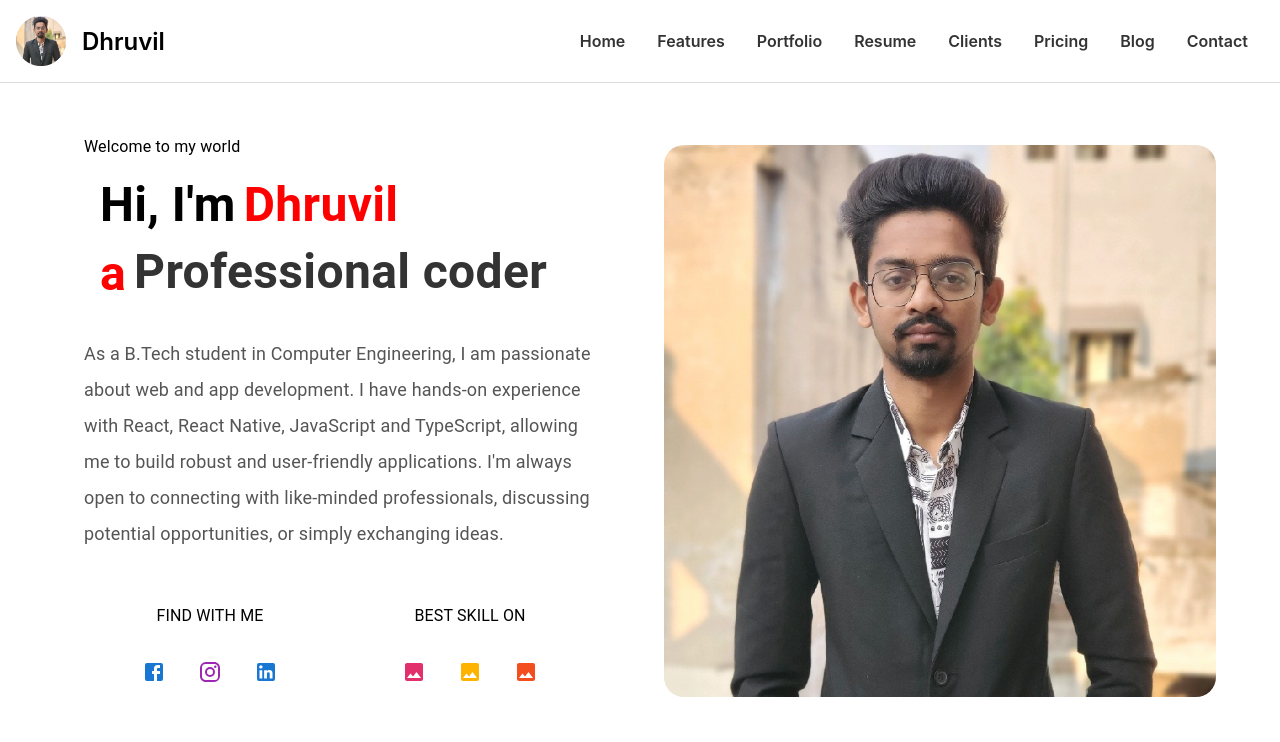
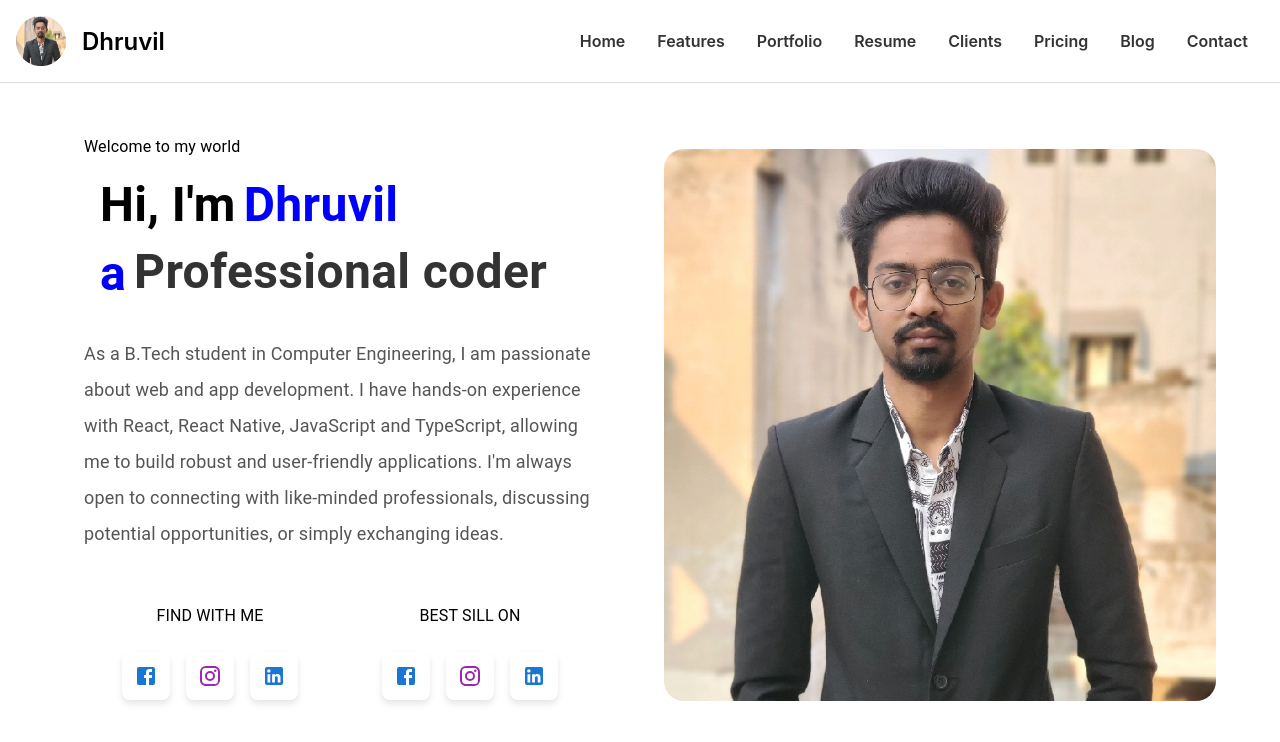
Before and after one commit to DhruvilPadshala/React-Portfolio, a React (Create React App) app: page / in a window 1280 px wide. Shown: the top 742 px of the page. Built offline with nearby package versions, Linux system fonts and the light colour scheme.

Commit message:
css include

```diff
--- a/src/Components/Home/index.js
+++ b/src/Components/Home/index.js
@@ -3,9 +3,6 @@ import { Container, Box, Typography, Grid, Avatar } from "@mui/material";
 import FacebookIcon from "@mui/icons-material/Facebook";
 import InstagramIcon from "@mui/icons-material/Instagram";
 import LinkedInIcon from "@mui/icons-material/LinkedIn";
-import InIcon from "@mui/icons-material/InsertPhoto"; // Replace with the correct icon
-import SketchIcon from "@mui/icons-material/InsertPhoto"; // Replace with the correct icon
-import FigmaIcon from "@mui/icons-material/InsertPhoto"; // Replace with the correct icon
 import profilePic from "../../assets/Home/Dhruvil.jpg";
 
 const Home = () => {
@@ -13,10 +10,7 @@ const Home = () => {
     <Container className="rn-slider-area" sx={{ p: 4 }}>
       <Grid container spacing={6} alignItems="center">
         <Grid item xs={12} md={6} order={{ xs: 2, md: 1 }}>
-          <Box
-            className="text"
-            sx={{ textAlign: { xs: "left", md: "left" }}}
-          >
+          <Box className="text" sx={{ textAlign: { xs: "", md: "left" } }}>
             <Typography variant="body1">Welcome to my world</Typography>
             <Box
               sx={{
@@ -31,7 +25,7 @@ const Home = () => {
               <Typography
                 variant="h4"
                 sx={{
-                  fontSize: { xs: "2rem", sm: "2rem", md: "3rem" },
+                  fontSize: { xs: "1.60rem", sm: "2rem", md: "3rem" },
                   fontWeight: "bold",
                   textAlign: { xs: "left", md: "left" },
                   color: "black",
@@ -42,10 +36,10 @@ const Home = () => {
                   variant="h4"
                   component="span"
                   sx={{
-                    color: "red",
+                    color: "blue",
                     ml: 1,
                     fontWeight: "bold",
-                    fontSize: { xs: "2rem", sm: "2rem", md: "3rem" },
+                    fontSize: { xs: "1.60rem", sm: "2rem", md: "3rem" },
                   }}
                 >
                   Dhruvil
@@ -54,10 +48,10 @@ const Home = () => {
               <Typography
                 variant="h4"
                 sx={{
-                  fontSize: { xs: "1.5rem", sm: "2rem", md: "3rem" },
+                  fontSize: { xs: "1.60rem", sm: "2rem", md: "3rem" },
                   fontWeight: "bold",
                   textAlign: { xs: "left", md: "left" },
-                  color: "red",
+                  color: "blue",
                   mt: 1,
                 }}
               >
@@ -67,7 +61,7 @@ const Home = () => {
                   component="span"
                   sx={{
                     color: "black",
-                    fontSize: { xs: "1.5rem", sm: "2rem", md: "3rem" },
+                    fontSize: { xs: "1.60rem", sm: "2rem", md: "3rem" },
                     ml: 1,
                   }}
                 >
@@ -80,7 +74,7 @@ const Home = () => {
               className="description"
               sx={{
                 mt: 2,
-                fontSize: { xs: "0.875rem", sm: "1rem", md: "1.125rem" },
+                fontSize: { xs: "1rem", sm: "1rem", md: "1.125rem" },
                 textAlign: { xs: "left", md: "left" },
                 px: { xs: 3, sm: 4, md: 0 },
                 lineHeight: { xs: "1.5", sm: "1.75", md: "2" },
@@ -149,35 +143,119 @@ const SocialsSection = () => {
               justifyContent="center"
               mt={2}
             >
-              <Avatar sx={{ m: 1, bgcolor: "#ffffff" }}>
+              <Avatar
+                sx={{
+                  m: 1,
+                  bgcolor: "#ffffff",
+                  boxShadow: "0px 4px 6px rgba(0, 0, 0, 0.1)",
+                  borderRadius: "8px",
+                  width: 48,
+                  height: 48,
+                  transition: "transform 0.3s ease, box-shadow 0.3s ease",
+                  "&:hover": {
+                    transform: "translateY(-5px)",
+                    boxShadow: "0px 8px 12px rgba(0, 0, 0, 0.2)",
+                  },
+                }}
+              >
                 <FacebookIcon color="primary" />
               </Avatar>
-              <Avatar sx={{ m: 1, bgcolor: "#ffffff" }}>
+              <Avatar
+                sx={{
+                  m: 1,
+                  bgcolor: "#ffffff",
+                  boxShadow: "0px 4px 6px rgba(0, 0, 0, 0.1)",
+                  borderRadius: "8px",
+                  width: 48,
+                  height: 48,
+                  transition: "transform 0.3s ease, box-shadow 0.3s ease",
+                  "&:hover": {
+                    transform: "translateY(-5px)",
+                    boxShadow: "0px 8px 12px rgba(0, 0, 0, 0.2)",
+                  },
+                }}
+              >
                 <InstagramIcon color="secondary" />
               </Avatar>
-              <Avatar sx={{ m: 1, bgcolor: "#ffffff" }}>
+              <Avatar
+                sx={{
+                  m: 1,
+                  bgcolor: "#ffffff",
+                  boxShadow: "0px 4px 6px rgba(0, 0, 0, 0.1)",
+                  borderRadius: "8px",
+                  width: 48,
+                  height: 48,
+                  transition: "transform 0.3s ease, box-shadow 0.3s ease",
+                  "&:hover": {
+                    transform: "translateY(-5px)",
+                    boxShadow: "0px 8px 12px rgba(0, 0, 0, 0.2)",
+                  },
+                }}
+              >
                 <LinkedInIcon color="primary" />
               </Avatar>
             </Box>
           </Box>
         </Grid>
         <Grid item xs={12} md={6}>
-          <Box className="skills" textAlign="center">
-            <Typography variant="body1">BEST SKILL ON</Typography>
+          <Box className="skill" textAlign="center">
+            <Typography variant="body1">BEST SILL ON </Typography>
             <Box
               className="icons"
               display="flex"
               justifyContent="center"
               mt={2}
             >
-              <Avatar sx={{ m: 1, bgcolor: "#ffffff" }}>
-                <InIcon sx={{ color: "#E1306C" }} />
+              <Avatar
+                sx={{
+                  m: 1,
+                  bgcolor: "#ffffff",
+                  boxShadow: "0px 4px 6px rgba(0, 0, 0, 0.1)",
+                  borderRadius: "8px",
+                  width: 48,
+                  height: 48,
+                  transition: "transform 0.3s ease, box-shadow 0.3s ease",
+                  "&:hover": {
+                    transform: "translateY(-5px)",
+                    boxShadow: "0px 8px 12px rgba(0, 0, 0, 0.2)",
+                  },
+                }}
+              >
+                <FacebookIcon color="primary" />
               </Avatar>
-              <Avatar sx={{ m: 1, bgcolor: "#ffffff" }}>
-                <SketchIcon sx={{ color: "#FDB300" }} />
+              <Avatar
+                sx={{
+                  m: 1,
+                  bgcolor: "#ffffff",
+                  boxShadow: "0px 4px 6px rgba(0, 0, 0, 0.1)",
+                  borderRadius: "8px",
+                  width: 48,
+                  height: 48,
+                  transition: "transform 0.3s ease, box-shadow 0.3s ease",
+                  "&:hover": {
+                    transform: "translateY(-5px)",
+                    boxShadow: "0px 8px 12px rgba(0, 0, 0, 0.2)",
+                  },
+                }}
+              >
+                <InstagramIcon color="secondary" />
               </Avatar>
-              <Avatar sx={{ m: 1, bgcolor: "#ffffff" }}>
-                <FigmaIcon sx={{ color: "#F24E1E" }} />
+              <Avatar
+                sx={{
+                  m: 1,
+                  bgcolor: "#ffffff",
+                  boxShadow: "0px 4px 6px rgba(0, 0, 0, 0.1)",
+                  borderRadius: "8px",
+                  width: 48,
+                  height: 48,
+                  transition: "transform 0.3s ease, box-shadow 0.3s ease",
+                  "&:hover": {
+                    transform: "translateY(-5px)",
+                    boxShadow: "0px 8px 12px rgba(0, 0, 0, 0.2)",
+                  },
+                }}
+              >
+                <LinkedInIcon color="primary" />
               </Avatar>
             </Box>
           </Box>
```
